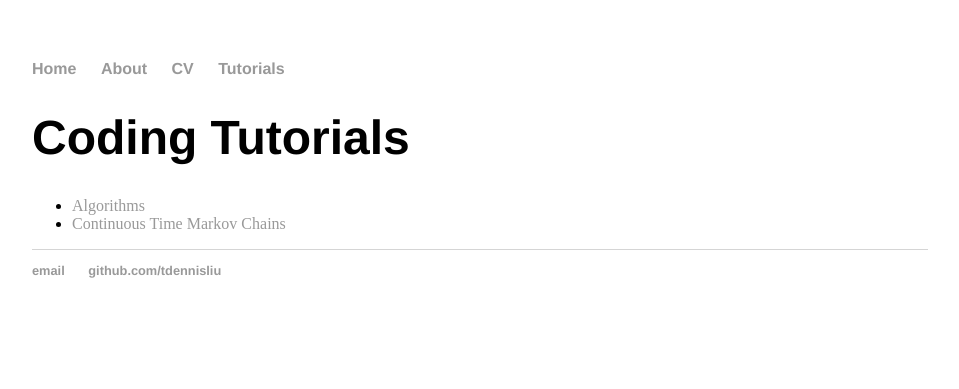
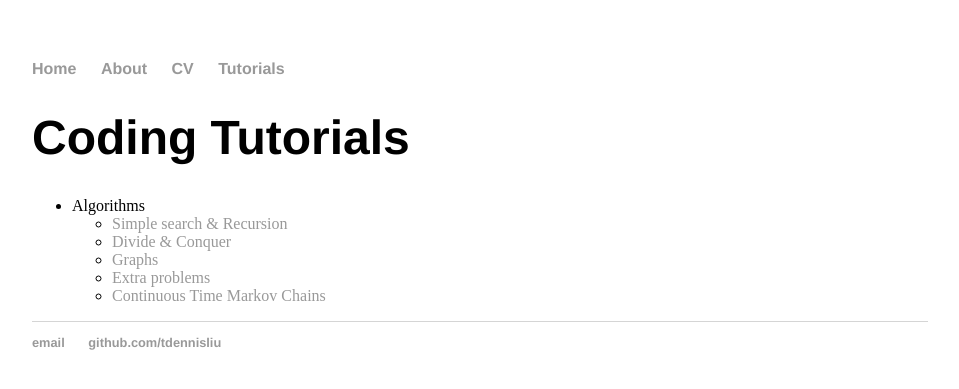
Before and after one commit to tdennisliu/tdennisliu.github.io, a Jekyll site: the page built from tutorials/index.html, in a window 1280 px wide. Shown: the top 389 px of the page, without its empty margins (160-1119 px from the left). Built offline with Jekyll 4.4.1, drawn with Linux system fonts in a browser that asks for light colours.

Commit message:
added all tutorial pages

```diff
--- a/tutorials/index.html
+++ b/tutorials/index.html
@@ -5,6 +5,12 @@ title: Coding tutorials
 
 <h1> Coding Tutorials</h1>
     <ul>
-        <li><a href="1-simple-search-and-recursion.html">Algorithms</a></li>
+        <li>Algorithms
+            <ul>
+                <li><a href="1-simple-search-and-recursion.html">Simple search & Recursion</a></li>
+                <li><a href="2-divide-and-conquer.html">Divide & Conquer</a></li>
+                <li><a href="3-graphs.html">Graphs</a></li>
+                <li><a href="4-extra-problems">Extra problems</a></li>
+
         <li><a href="ctmc-sirs.html">Continuous Time Markov Chains</li>
     </ul>
```
